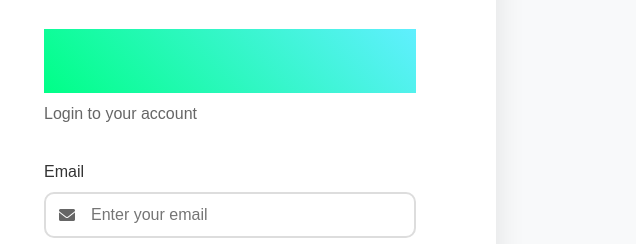
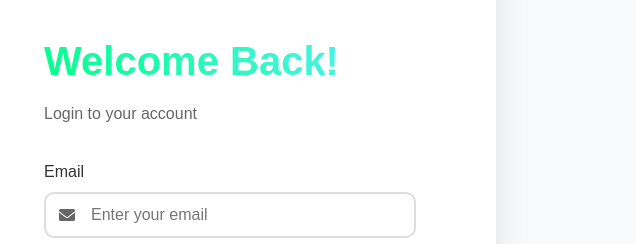
Before and after one commit to AmritRaj29/Food-Website-, a website: page login.html in a window 1280 px wide. Shown: the part 346-590 px from the top of the page, 644-1280 px from the left. Drawn offline with Linux system fonts and the light colour scheme.

Commit message:
Update login.css

```diff
--- a/login.css
+++ b/login.css
@@ -1,5 +1,4 @@
-/* Auth Container Styles */
-
+ /* Auth Container Styles */
 .auth-container {
     min-height: 100vh;
     display: flex;
@@ -67,7 +66,7 @@
     font-size: 2rem;
     margin-bottom: 0.5rem;
     background: linear-gradient(45deg, #00ff87, #60efff);
-    /* added */
+    -webkit-background-clip: text;
     -webkit-text-fill-color: transparent;
 }
 
```
